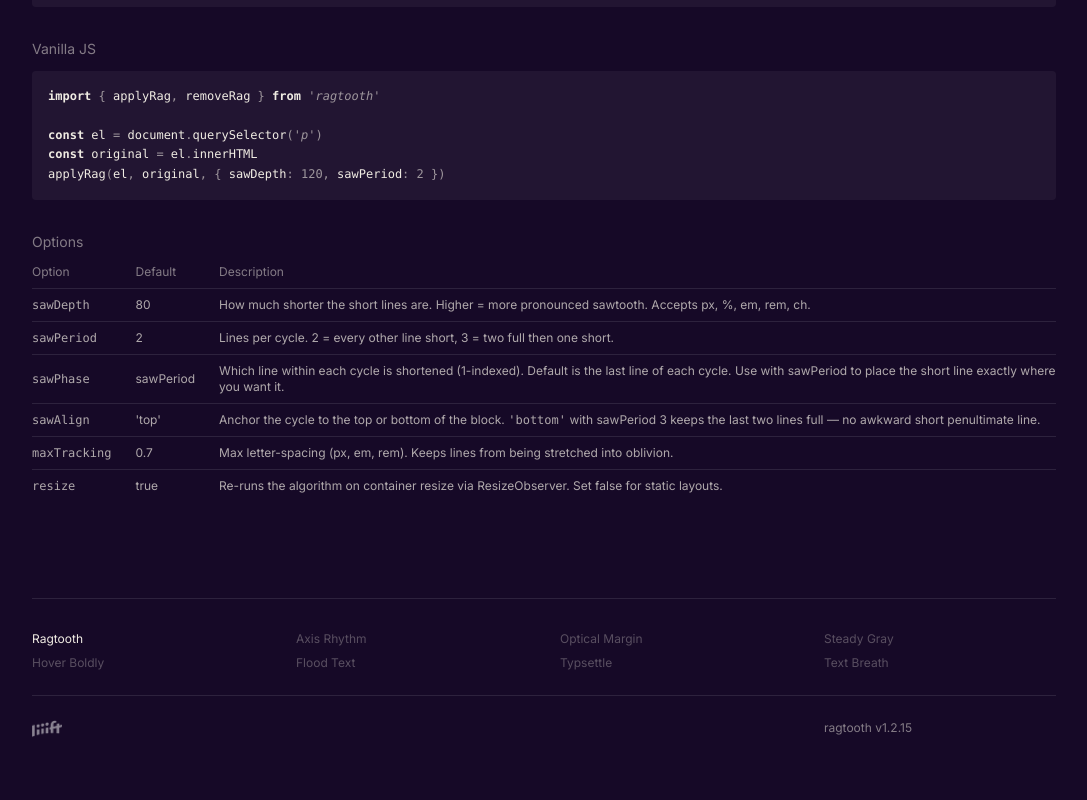
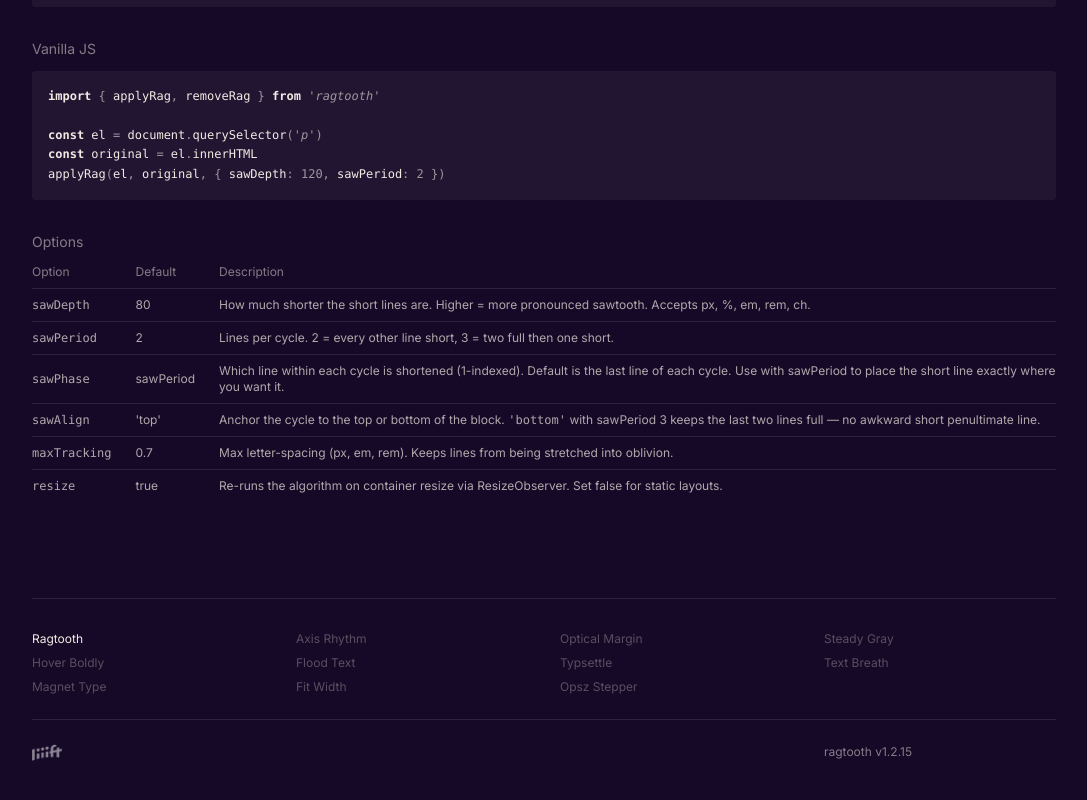
Before and after one commit to over-punch/Ragtooth, a Next.js app in the folder site/: page / in a window 1280 px wide. Shown: the part 1926-2726 px from the top of the page, without its empty margins (96-1183 px from the left). Built offline with nearby package versions, Linux system fonts and the light colour scheme.

Commit message:
ToolDirectory: add Magnet Type, Fit Width, Opsz Stepper

```diff
--- a/site/src/components/ToolDirectory.tsx
+++ b/site/src/components/ToolDirectory.tsx
@@ -9,6 +9,9 @@
 	{ name: "Flood Text",     url: "https://floodtext.com",     id: "floodText"     },
 	{ name: "Typsettle",      url: "https://typsettle.com",     id: "typsettle"     },
 	{ name: "Text Breath",    url: "https://textbreath.com",    id: "textBreath"    },
+	{ name: "Magnet Type",    url: "https://magnettype.com",    id: "magnetType"    },
+	{ name: "Fit Width",      url: "https://fitwidth.com",      id: "fitWidth"      },
+	{ name: "Opsz Stepper",   url: "https://opszstepper.com",   id: "opszStepper"   },
 ]
 
 /** Links to all tools; highlights the current one without a link. */
```
